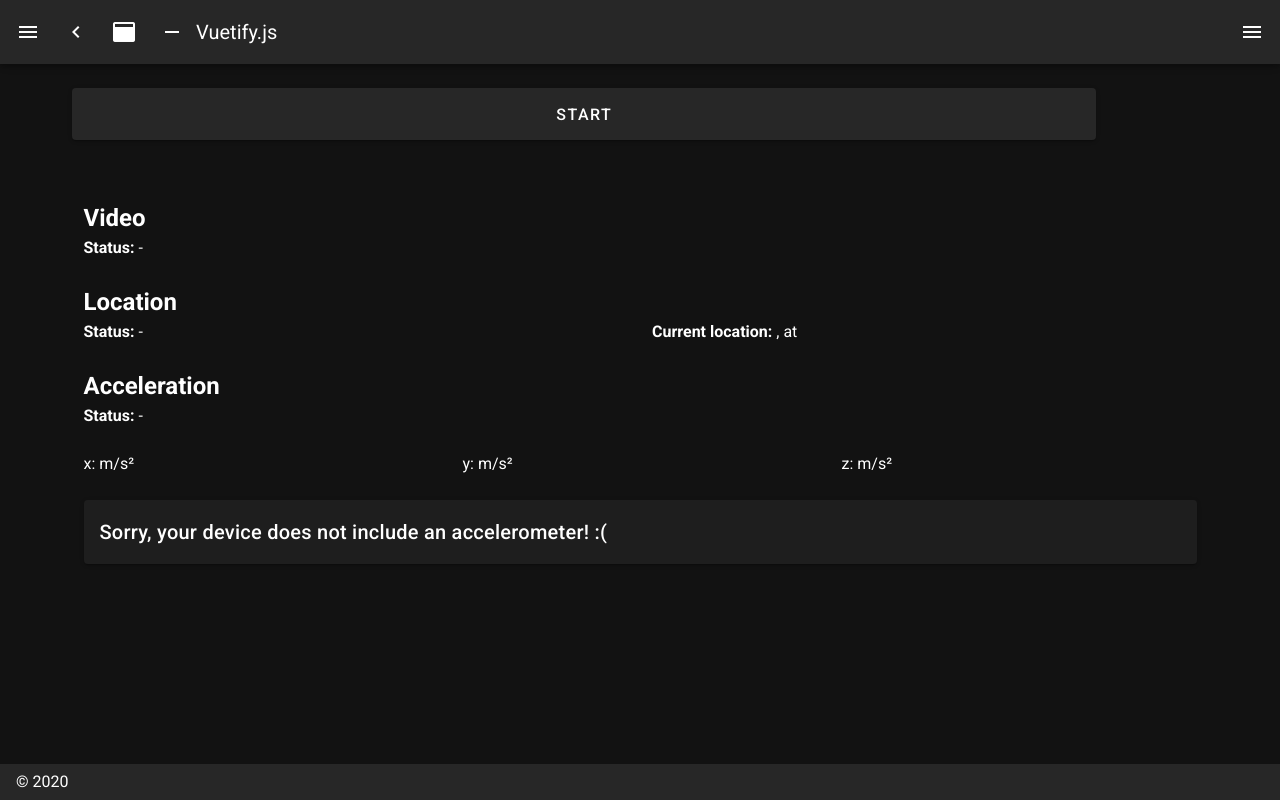
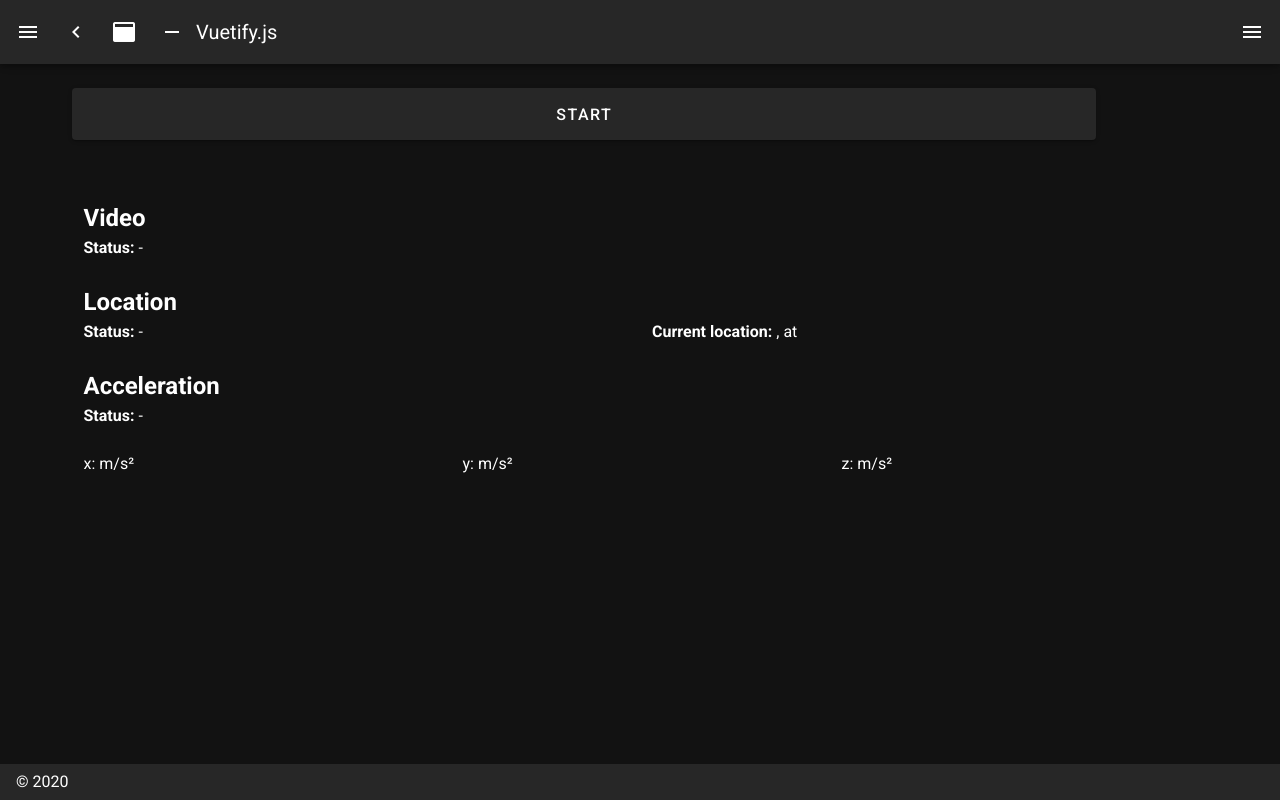
Before and after one commit to StefanieStoppel/what-the-hole-frontend, a Nuxt app: page / in a window 1280 px wide. Built offline with nearby package versions, Linux system fonts and the light colour scheme.

Commit message:
feat: hide notice

```diff
--- a/components/AccelerometerDisplay.vue
+++ b/components/AccelerometerDisplay.vue
@@ -13,7 +13,7 @@
             {{ axis }}: {{ accelerationOnAxis }} m/s&sup2;
       </v-col>
     </v-row>
-    <v-row>
+    <v-row v-show="false">
       <v-col cols="12">
         <v-card>
           <v-card-title>Sorry, your device does not include an accelerometer! :(</v-card-title>
```
